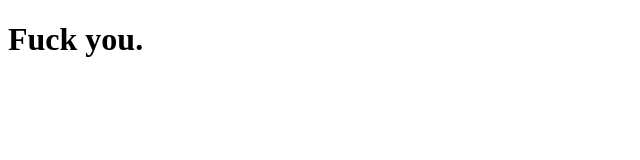
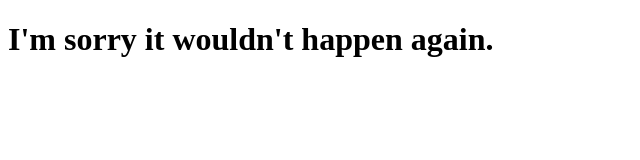
Before and after one commit to MLito747/maamaaaahakubakaljadiprogamer, a plain HTML site: page 12.html in a window 1280 px wide. Shown: the whole page, without its empty margins (0-640 px from the left). Drawn offline with Linux system fonts and the light colour scheme.

Commit message:
tes dikit ajah biar ga  terlalu kasar

```diff
--- a/12.html
+++ b/12.html
@@ -1,4 +1,4 @@
 <!DOCTYPE html>
 <body>
-    <h1> Fuck you.</h1>
+    <h1> I'm sorry it wouldn't happen again.</h1>
 </body>
```
Also changed, not shown: 1 other file.
